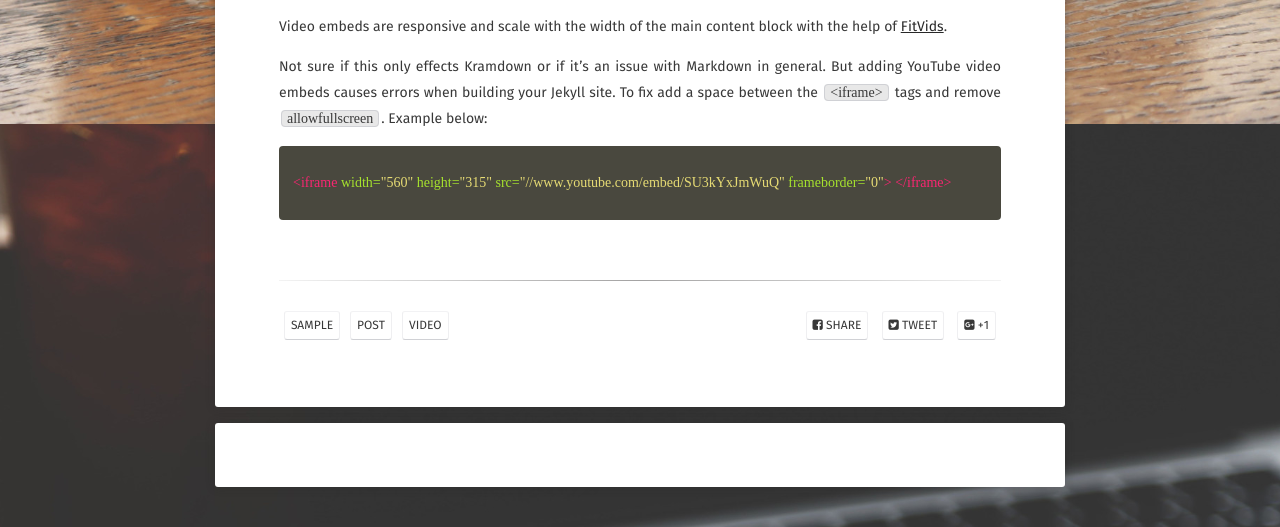
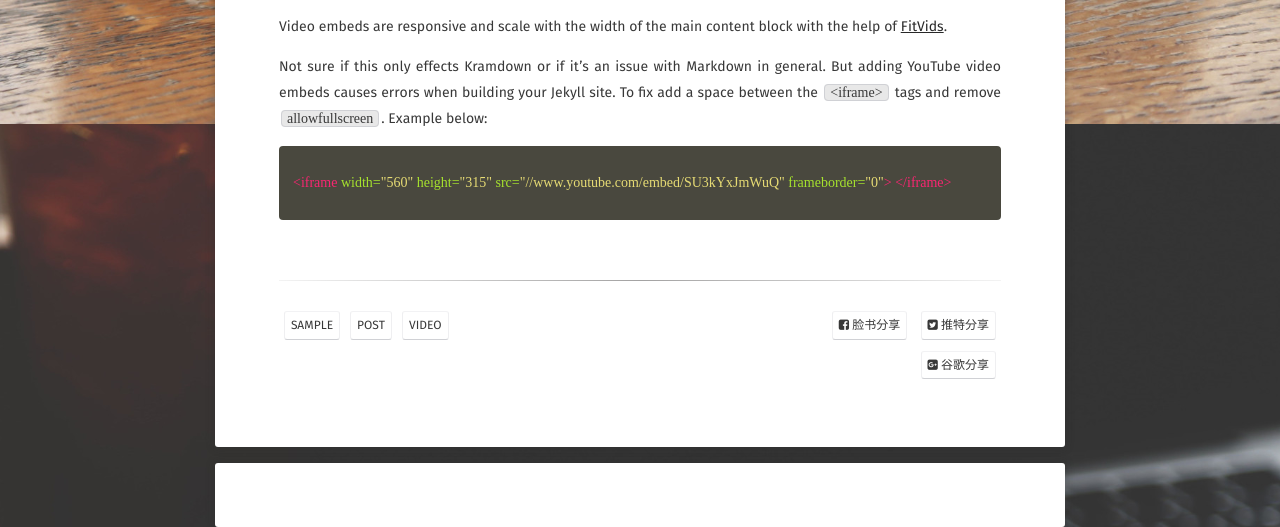
Before and after one commit to Zeyu-ZEYU/Shangbaize-Daoye.github.io, a Jekyll site: the page built from _posts/2013-06-25-video-post.md, in a window 1280 px wide. Shown: the part 776-1303 px from the top of the page. Built offline with Jekyll 4.4.1, drawn with Linux system fonts in a browser that asks for light colours; some web fonts are replaced; comment, search, counter and statistics services are not loaded.

Commit message:
initial commit

```diff
--- a/_includes/meta.html
+++ b/_includes/meta.html
@@ -1,15 +1,15 @@
 <br>
 <hr>
-<span class="entry-tags">{% for tag in page.tags %}<a href="{{ site.url }}/tags/#{{ tag }}" title="Pages tagged {{ tag }}" class="tag"><span class="term">{{ tag }}</span></a>{% unless forloop.last %}{% endunless %}{% endfor %}</span>
+<span class="entry-tags">{% for tag in page.tags %}<a href="{{ site.url }}/tags/#{{ tag }}" title="点击查看所有标记为{{ tag }}的文章" class="tag"><span class="term">{{ tag }}</span></a>{% unless forloop.last %}{% endunless %}{% endfor %}</span>
 <span class="social-share">
-    <a href="https://www.facebook.com/sharer/sharer.php?u={{ site.url }}{{ page.url }}" title="Share on Facebook" class="tag">
-        <span class="term"><i class="fa fa-facebook-square"></i> Share</span>
+    <a href="https://www.facebook.com/sharer/sharer.php?u={{ site.url }}{{ page.url }}" title="在Facebook上分享" class="tag">
+        <span class="term"><i class="fa fa-facebook-square"></i> 脸书分享</span>
     </a>
     <a href="https://twitter.com/intent/tweet?text={{ site.url }}{{ page.url }}" title="Share on Twitter" class="tag">
-        <span class="term"><i class="fa fa-twitter-square"></i> Tweet</span>
+        <span class="term"><i class="fa fa-twitter-square"></i> 推特分享</span>
     </a>
     <a href="https://plus.google.com/share?url={{ site.url }}{{ page.url }}" title="Share on Google+" class="tag">
-            <span class="term"><i class="fa fa-google-plus-square"></i> +1</span>
+            <span class="term"><i class="fa fa-google-plus-square"></i> 谷歌分享</span>
     </a>
 </span>
 <div style="clear:both"></div>
--- a/_layouts/home.html
+++ b/_layouts/home.html
@@ -10,8 +10,6 @@ layout: compress
     {% include head.html %}
 </head>
 <body>
-<img src="{{ site.logo }}" />
-
     {% include nav.html %}
     <!-- Header -->
     <header class="header flex" role="banner">
```
